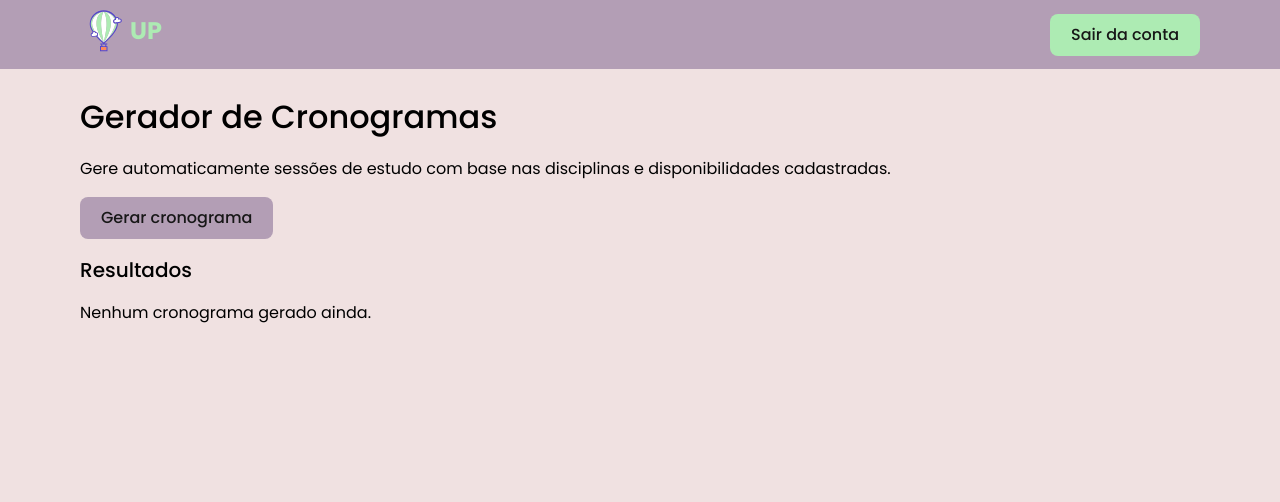
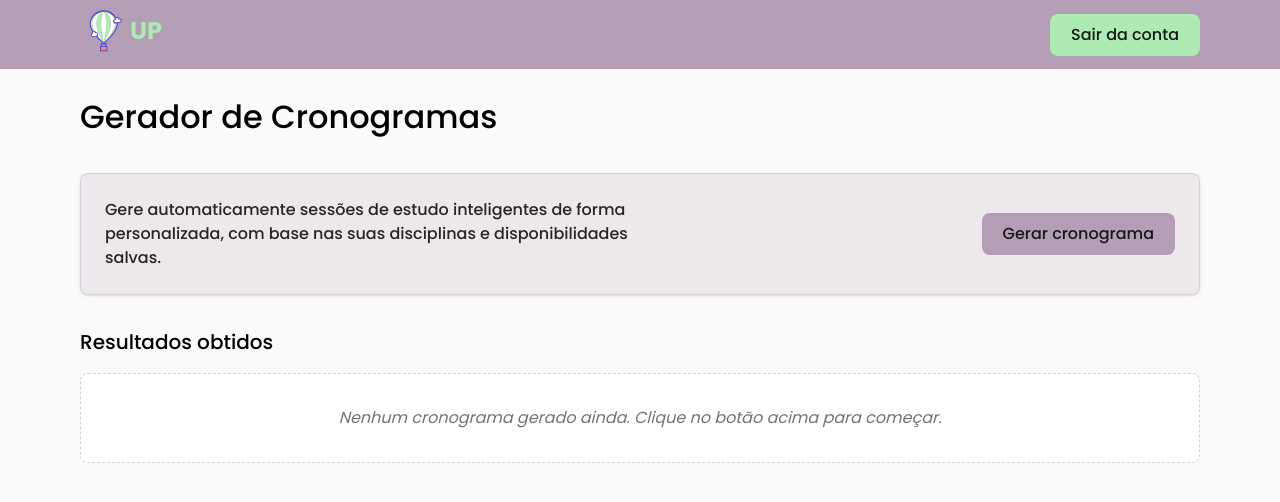
Before and after one commit to souza-luiza/UP, a Next.js app in the folder up-front/: page /cronograma in a window 1280 px wide. Shown: the top 502 px of the page. Built offline with nearby package versions, Linux system fonts and the light colour scheme.

Commit message:
refinamento na página de cronograma + logout

```diff
--- a/up-front/src/app/cronograma/page.tsx
+++ b/up-front/src/app/cronograma/page.tsx
@@ -4,14 +4,14 @@ import { useState } from "react";
 import Button from "../../components/Button";
 import Logo from "../../components/Logo";
 import CardCronograma from "@/components/CardCronograma";
-import { generateSchedule } from "@/services/api";
+import { generateSchedule, logout } from "@/services/api";
+import { toast } from "react-toastify";
 
 export default function Cronogramas() {
     const [schedule, setSchedule] = useState<any[]>([]);
     const [loading, setLoading] = useState(false);
 
     function translateDay(day: string) {
-
         const days: Record<string, string> = {
             MONDAY: "Segunda-feira",
             TUESDAY: "Terça-feira",
@@ -21,89 +21,84 @@ export default function Cronogramas() {
             SATURDAY: "Sábado",
             SUNDAY: "Domingo"
         };
-
         return days[day] ?? day;
     }
 
     async function handleGenerateSchedule() {
-
         try {
-
             setLoading(true);
-
             const data = await generateSchedule();
-
             setSchedule(data.sessions);
-
+            toast.success("Cronograma gerado com sucesso!");
         } catch (error) {
-
-            alert("Erro ao gerar cronograma");
-
+            toast.error("Erro ao gerar cronograma");
         } finally {
-
             setLoading(false);
-
         }
     }
 
     const groupedSchedule = Object.values(
         schedule.reduce((acc: any, session: any) => {
-
             const day = translateDay(session.dayOfWeek);
-
             if (!acc[day]) {
-
                 acc[day] = {
                     day,
                     sessions: []
                 };
-
             }
-
             acc[day].sessions.push({
                 time: `${session.start} - ${session.end}`,
                 subject: session.subjectName
             });
-
             return acc;
-
         }, {})
     );
 
-    return(
-        <div className="flex min-h-screen flex-col">
+    return (
+        <div className="flex min-h-screen flex-col bg-[#FAFAFA]">
             <header className="flex w-full bg-primary py-1.5 px-1 md:px-20 justify-between items-center">
-
                 <Logo primaryColor={false}/>
-
                 <nav className="flex gap-4 items-center">
-                    <Button variant="secondary">
+                    <Button variant="secondary" onClick={logout}>
                         Sair da conta
                     </Button>
                 </nav>
-
             </header>
 
-            <main className="flex flex-col p-6 gap-4 md:px-20">
+            <main className="flex flex-col p-6 gap-8 md:px-20 max-w-7xl mx-auto w-full">
+                <div>
                     <h2 className="text-h2 text-black font-semibold">Gerador de Cronogramas</h2>
-                <p className="text-p">
-                    Gere automaticamente sessões de estudo com base nas disciplinas e disponibilidades cadastradas.
+                </div>
+
+                <div className="bg-primary/20 border border-primary/30 rounded-md-custom p-6 flex flex-col sm:flex-row sm:items-center sm:justify-between gap-6 shadow-sm">
+                    <div className="max-w-xl">
+                        <p className="text-p text-neutral-800 font-medium">
+                            Gere automaticamente sessões de estudo inteligentes de forma personalizada, com base nas suas disciplinas e disponibilidades salvas.
                         </p>
-                <div>
-                    <Button onClick={handleGenerateSchedule}>
-                        {loading ? "Gerando..." : "Gerar cronograma"}
+                    </div>
+                    <div className="w-fit shrink-0">
+                        <Button
+                            onClick={handleGenerateSchedule}
+                            variant={schedule.length > 0 ? "outline" : "primary"}
+                            disabled={loading || schedule.length > 0}
+                            className={schedule.length > 0 ? "bg-neutral-300! text-neutral-400! border-transparent! cursor-not-allowed! hover:bg-neutral-200! active:scale-100!" : ""}
+                        >
+                            {loading ? "Gerando..." : schedule.length > 0 ? "Cronograma Gerado" : "Gerar cronograma"}
                         </Button>
                     </div>
+                </div>
 
-                <h4 className="text-h4 text-black font-semibold">Resultados</h4>
+                <div className="flex flex-col gap-4">
+                    <h4 className="text-h4 text-black font-semibold">Resultados obtidos</h4>
 
                     {schedule.length === 0 ? (
-                    <p className="text-p">
-                        Nenhum cronograma gerado ainda.
+                        <div className="border border-dashed border-slate-300 p-8 rounded-md-custom text-center bg-white">
+                            <p className="text-p text-neutral-500 italic">
+                                Nenhum cronograma gerado ainda. Clique no botão acima para começar.
                             </p>
+                        </div>
                     ) : (
-
-                    <div className="flex flex-wrap items-stretch gap-6 flex-col md:flex-row self-stretch">
+                        <div className="flex flex-wrap items-stretch gap-6 flex-row self-stretch">
                             {groupedSchedule.map((item: any, index) => (
                                 <CardCronograma
                                     key={index}
@@ -112,11 +107,9 @@ export default function Cronogramas() {
                                 />
                             ))}
                         </div>
-
                     )}
-
+                </div>
             </main>
-
         </div>
     )
 }
```
Lines whose indentation alone changed are shown as unchanged.
